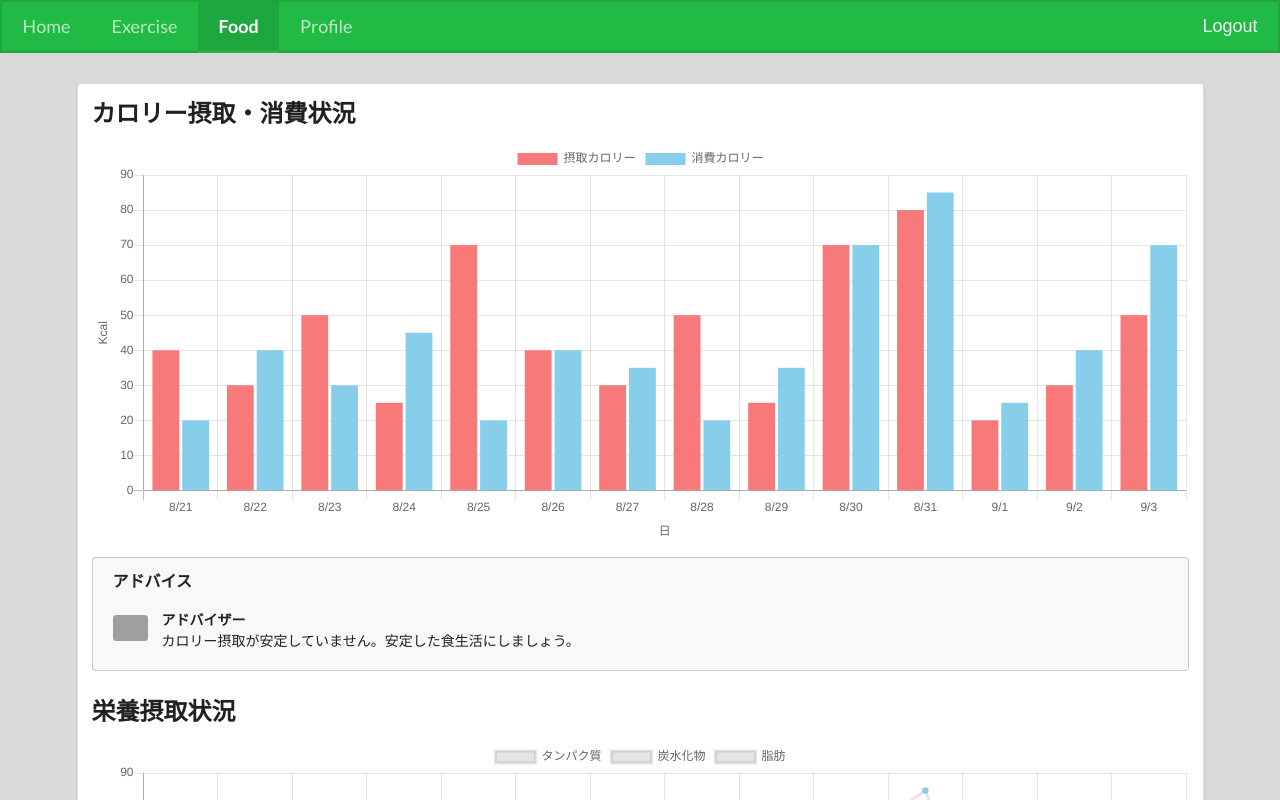
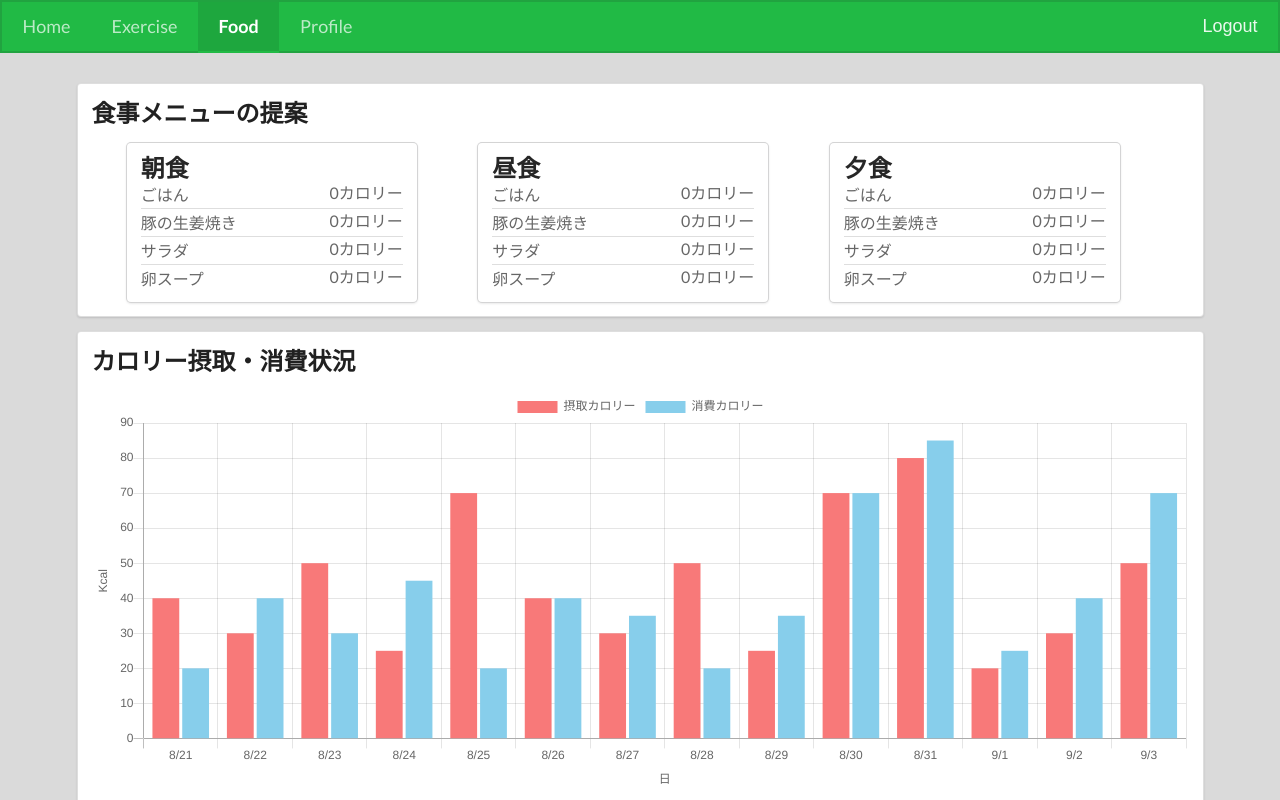
Before and after one commit to leesh0/mti-internship, a Vue app: page /food in a window 1280 px wide. Shown: the top 800 px of the page. Built offline with nearby package versions, Linux system fonts and the light colour scheme; no server answers; sample sign-in values are in the browser's storage; grey boxes are pictures that could not be loaded.

Commit message:
食事カードを作成

```diff
--- a/src/views/Food.vue
+++ b/src/views/Food.vue
@@ -3,6 +3,146 @@
     <Menu current="food"></Menu>
     <div class="ui main container">
       <!-- 基本的なコンテンツはここに記載する -->
+      <div class="ui segment">
+        <h2>食事メニューの提案</h2>
+        <div class="ui grid centered">
+          <div class="five wide column">
+            <div class="ui card">
+              <div class="content">
+                <h2 class="ui header">
+                  朝食
+                  <div class="sub header">
+                    <div class="ui middle aligned divided list">
+                      <div class="item">
+                        <div class="right floated content">
+                          0カロリー
+                        </div>
+                        <div class="content">
+                          ごはん
+                        </div>
+                      </div>
+                      <div class="item">
+                        <div class="right floated content">
+                          0カロリー
+                        </div>
+                        <div class="content">
+                          豚の生姜焼き
+                        </div>
+                      </div>
+                      <div class="item">
+                        <div class="right floated content">
+                          0カロリー
+                        </div>
+                        <div class="content">
+                          サラダ
+                        </div>
+                      </div>
+                      <div class="item">
+                        <div class="right floated content">
+                          0カロリー
+                        </div>
+                        <div class="content">
+                          卵スープ
+                        </div>
+                      </div>
+                    </div>
+                  </div>
+                </h2>
+              </div>
+            </div>
+          </div>
+          <div class="five wide column">
+            <div class="ui card">
+              <div class="content">
+                <h2 class="ui header">
+                  昼食
+                  <div class="sub header">
+                    <div class="ui middle aligned divided list">
+                      <div class="item">
+                        <div class="right floated content">
+                          0カロリー
+                        </div>
+                        <div class="content">
+                          ごはん
+                        </div>
+                      </div>
+                      <div class="item">
+                        <div class="right floated content">
+                          0カロリー
+                        </div>
+                        <div class="content">
+                          豚の生姜焼き
+                        </div>
+                      </div>
+                      <div class="item">
+                        <div class="right floated content">
+                          0カロリー
+                        </div>
+                        <div class="content">
+                          サラダ
+                        </div>
+                      </div>
+                      <div class="item">
+                        <div class="right floated content">
+                          0カロリー
+                        </div>
+                        <div class="content">
+                          卵スープ
+                        </div>
+                      </div>
+                    </div>
+                  </div>
+                </h2>
+              </div>
+            </div>
+          </div>
+          <div class="five wide column">
+            <div class="ui card">
+              <div class="content">
+                <h2 class="ui header">
+                  夕食
+                  <div class="sub header">
+                    <div class="ui middle aligned divided list">
+                      <div class="item">
+                        <div class="right floated content">
+                          0カロリー
+                        </div>
+                        <div class="content">
+                          ごはん
+                        </div>
+                      </div>
+                      <div class="item">
+                        <div class="right floated content">
+                          0カロリー
+                        </div>
+                        <div class="content">
+                          豚の生姜焼き
+                        </div>
+                      </div>
+                      <div class="item">
+                        <div class="right floated content">
+                          0カロリー
+                        </div>
+                        <div class="content">
+                          サラダ
+                        </div>
+                      </div>
+                      <div class="item">
+                        <div class="right floated content">
+                          0カロリー
+                        </div>
+                        <div class="content">
+                          卵スープ
+                        </div>
+                      </div>
+                    </div>
+                  </div>
+                </h2>
+              </div>
+            </div>
+          </div>
+        </div>
+      </div>
       <div class="ui segment">
         <h2>カロリー摂取・消費状況</h2>
         <ChartFoodCal />
--- a/src/views/Home.vue
+++ b/src/views/Home.vue
@@ -99,14 +99,49 @@
                   <a class="author">食のアドバイザー</a>
                   <div class="text">
                     {{ bmi.bmiMessageFood }}
-                    <ul>
-                      <li>
-                        <h3>サラダ</h3>
-                      </li>
-                      <li>
-                        <h3>うどん</h3>
-                      </li>
-                    </ul>
+                    <div class="ui card">
+                      <div class="content">
+                        <h2 class="ui header">
+                          朝食
+                          <div class="sub header">
+                            <div class="ui middle aligned divided list">
+                              <div class="item">
+                                <div class="right floated content">
+                                  0カロリー
+                                </div>
+                                <div class="content">
+                                  ごはん
+                                </div>
+                              </div>
+                              <div class="item">
+                                <div class="right floated content">
+                                  0カロリー
+                                </div>
+                                <div class="content">
+                                  豚の生姜焼き
+                                </div>
+                              </div>
+                              <div class="item">
+                                <div class="right floated content">
+                                  0カロリー
+                                </div>
+                                <div class="content">
+                                  サラダ
+                                </div>
+                              </div>
+                              <div class="item">
+                                <div class="right floated content">
+                                  0カロリー
+                                </div>
+                                <div class="content">
+                                  卵スープ
+                                </div>
+                              </div>
+                            </div>
+                          </div>
+                        </h2>
+                      </div>
+                    </div>
                     <a
                       @click="switchPage('Food')"
                       style="cursor: hand; cursor:pointer;"
```
